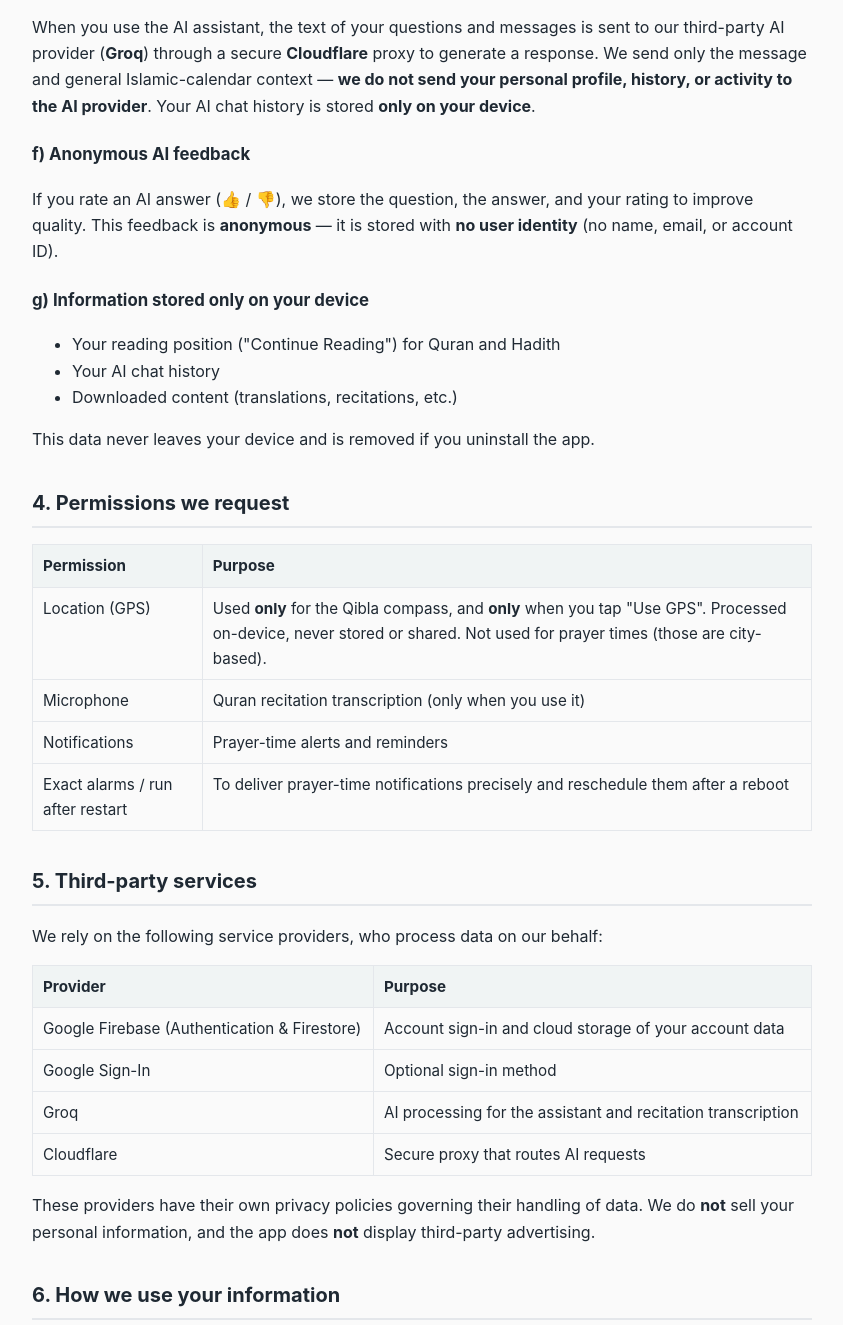
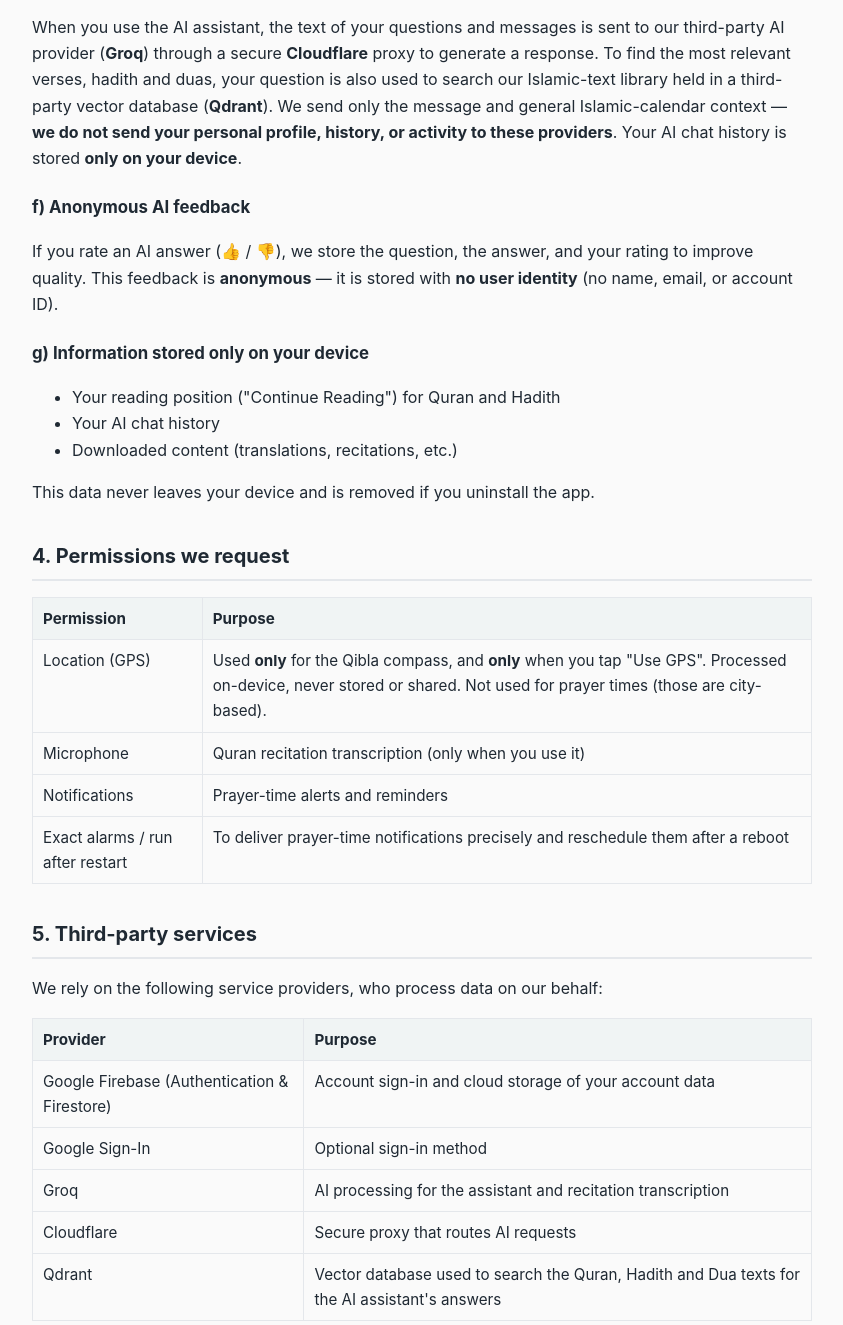
Before and after one commit to YaseenDotDev/muttaqi-legal, a plain HTML site: page privacy-policy.html in a window 1280 px wide. Shown: the part 1764-3089 px from the top of the page, without its empty margins (218-1061 px from the left). Drawn offline with Linux system fonts and the light colour scheme.

Commit message:
Add files via upload

```diff
--- a/privacy-policy.html
+++ b/privacy-policy.html
@@ -69,7 +69,7 @@
     </div>
 
     <h3>e) AI Assistant</h3>
-    <p>When you use the AI assistant, the text of your questions and messages is sent to our third-party AI provider (<strong>Groq</strong>) through a secure <strong>Cloudflare</strong> proxy to generate a response. We send only the message and general Islamic-calendar context — <strong>we do not send your personal profile, history, or activity to the AI provider</strong>. Your AI chat history is stored <strong>only on your device</strong>.</p>
+    <p>When you use the AI assistant, the text of your questions and messages is sent to our third-party AI provider (<strong>Groq</strong>) through a secure <strong>Cloudflare</strong> proxy to generate a response. To find the most relevant verses, hadith and duas, your question is also used to search our Islamic-text library held in a third-party vector database (<strong>Qdrant</strong>). We send only the message and general Islamic-calendar context — <strong>we do not send your personal profile, history, or activity to these providers</strong>. Your AI chat history is stored <strong>only on your device</strong>.</p>
 
     <h3>f) Anonymous AI feedback</h3>
     <p>If you rate an AI answer (👍 / 👎), we store the question, the answer, and your rating to improve quality. This feedback is <strong>anonymous</strong> — it is stored with <strong>no user identity</strong> (no name, email, or account ID).</p>
@@ -99,6 +99,7 @@
       <tr><td>Google Sign-In</td><td>Optional sign-in method</td></tr>
       <tr><td>Groq</td><td>AI processing for the assistant and recitation transcription</td></tr>
       <tr><td>Cloudflare</td><td>Secure proxy that routes AI requests</td></tr>
+      <tr><td>Qdrant</td><td>Vector database used to search the Quran, Hadith and Dua texts for the AI assistant's answers</td></tr>
     </table>
     <p>These providers have their own privacy policies governing their handling of data. We do <strong>not</strong> sell your personal information, and the app does <strong>not</strong> display third-party advertising.</p>
 
```
Also changed, not shown: terms-of-service.html (+1 -1 lines).
